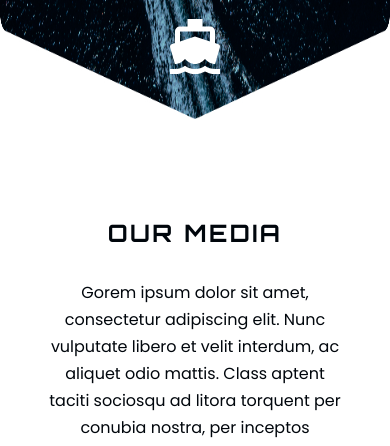
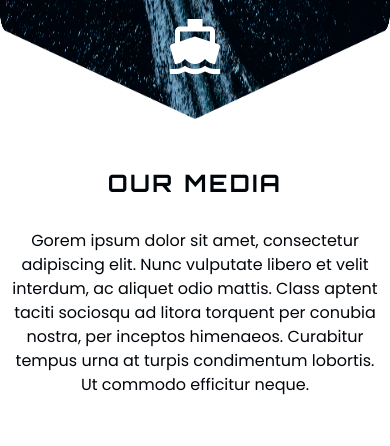
Before and after one commit to mehediemon007/Skimmer, a plain HTML site: page media.html in a window 390 px wide. Shown: the part 610-1056 px from the top of the page. Drawn offline with Linux system fonts and the light colour scheme; files whose address does not match are found by name.

Commit message:
responsive

```diff
--- a/css/responsive.css
+++ b/css/responsive.css
@@ -200,7 +200,8 @@
         margin-top: 50px;
     }
 
-    .pt-90 {
+    .pt-90,
+    .pt-100 {
         padding-top: 50px !important;
     }
 
@@ -314,6 +315,11 @@
     }
 
     /* Mobile Menu End */
+
+    .skim-media .sec-des,
+    .skim-media .des{
+        max-width: 100%;
+    }
 
     .services-1 .sec-title{
         margin-bottom: 50px;
@@ -531,6 +537,11 @@
         line-height: 19px;
     }
 
+    .skim-media .sec-des,
+    .skim-media .des{
+       line-height: 24px;
+    }
+
 }
 
 /* Max Width 380px */
--- a/media.html
+++ b/media.html
@@ -144,6 +144,7 @@
                     </div>
                 </div>
                 <div class="blog-wpr mt-70">
+                    <div class="d-none d-lg-block">
                         <div class="row g-4">
                             <div class="col-6">
                                 <div class="single-blog">
@@ -210,8 +211,10 @@
                                 </div>
                             </div>
                         </div>
+                    </div>
 
                     <!-- Blogs Slider -->
+                    <div class="d-lg-none">
                         <div class="blogs-slider owl-carousel">
                             <div class="single-blog">
                                 <div class="blog-image">
@@ -266,6 +269,7 @@
                                     <div class="meta-data">
                                         <p><img src="./images/photos/icons/user-avatar.svg" alt="">Author</p>
                                         <a href="#" class="more-btn">More</a>
+                                    </div>
                                 </div>
                             </div>
                         </div>
```
Lines whose indentation alone changed are shown as unchanged.
